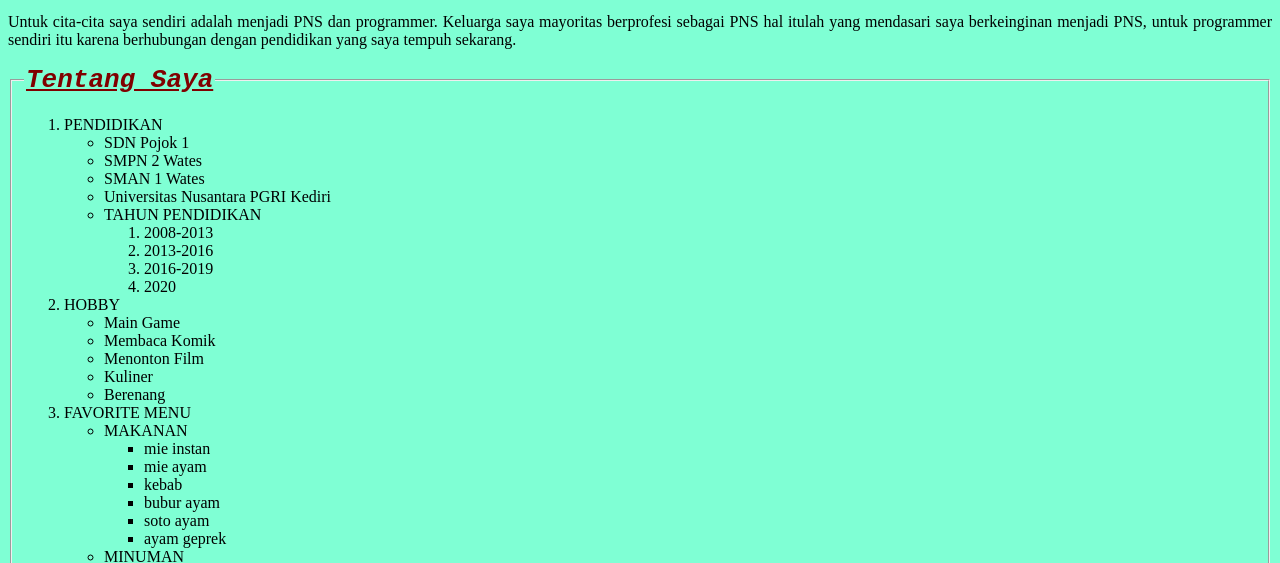
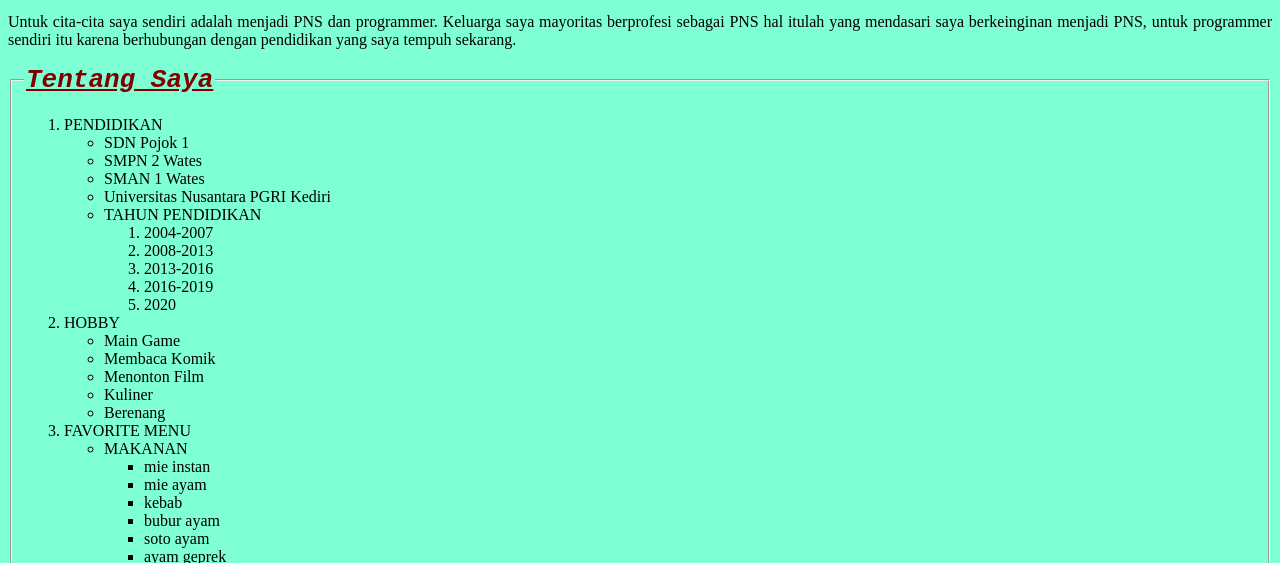
Before and after one commit to alpieh/praktekmsib3, a plain HTML site: page Kumpulan Tugas/tugas1_Siti Alvi Nikmah_Syakir_UNPGRIKEDIRI.html in a window 1280 px wide. Shown: the part 233-796 px from the top of the page. Drawn offline with Linux system fonts and the light colour scheme.

Commit message:
tambah li
sdcsc

```diff
--- a/Kumpulan Tugas/tugas1_Siti Alvi Nikmah_Syakir_UNPGRIKEDIRI.html
+++ b/Kumpulan Tugas/tugas1_Siti Alvi Nikmah_Syakir_UNPGRIKEDIRI.html
@@ -37,6 +37,7 @@
 							<li>Universitas Nusantara PGRI Kediri
 								<li>TAHUN PENDIDIKAN
 								<ol>
+									<li>2004-2007</li>
 									<li>2008-2013</li>
 									<li>2013-2016</li>
 									<li>2016-2019</li>
```
